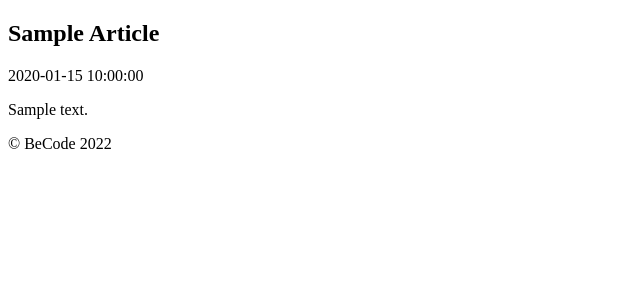
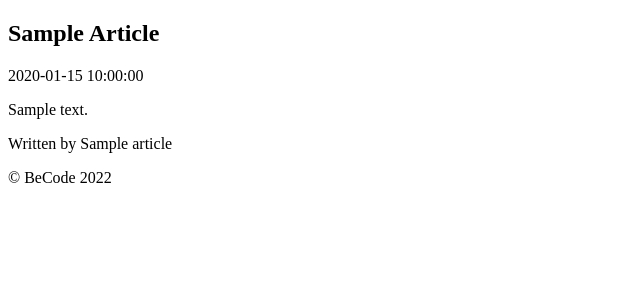
Before and after one commit to becodeorg/verou-3-mvc-magalifabri, a PHP site: template View/articles/show.php in a window 1280 px wide. Shown: the part 52-352 px from the top of the page, without its empty margins (0-640 px from the left). Run offline with PHP 8.4, Linux system fonts and the light colour scheme; the template is opened without the code that fills it: most values are stand-ins (such as "Sample title", 1, 10 or a date in 2020); data that the repository does not hold is empty.

Commit message:
Add author name on article detail page

```diff
--- a/View/articles/show.php
+++ b/View/articles/show.php
@@ -7,6 +7,7 @@
     <h1><?= ucwords($article->title) ?></h1>
     <p><?= $article->formatPublishDate() ?></p>
     <p><?= $article->description ?></p>
+    <p>Written by <?= $article->authorName ?></p>
 
     <?php if ($previous) : ?>
         <a href="?page=articles-details&article-id=<?= $previous ?>"">Previous article</a>
```
